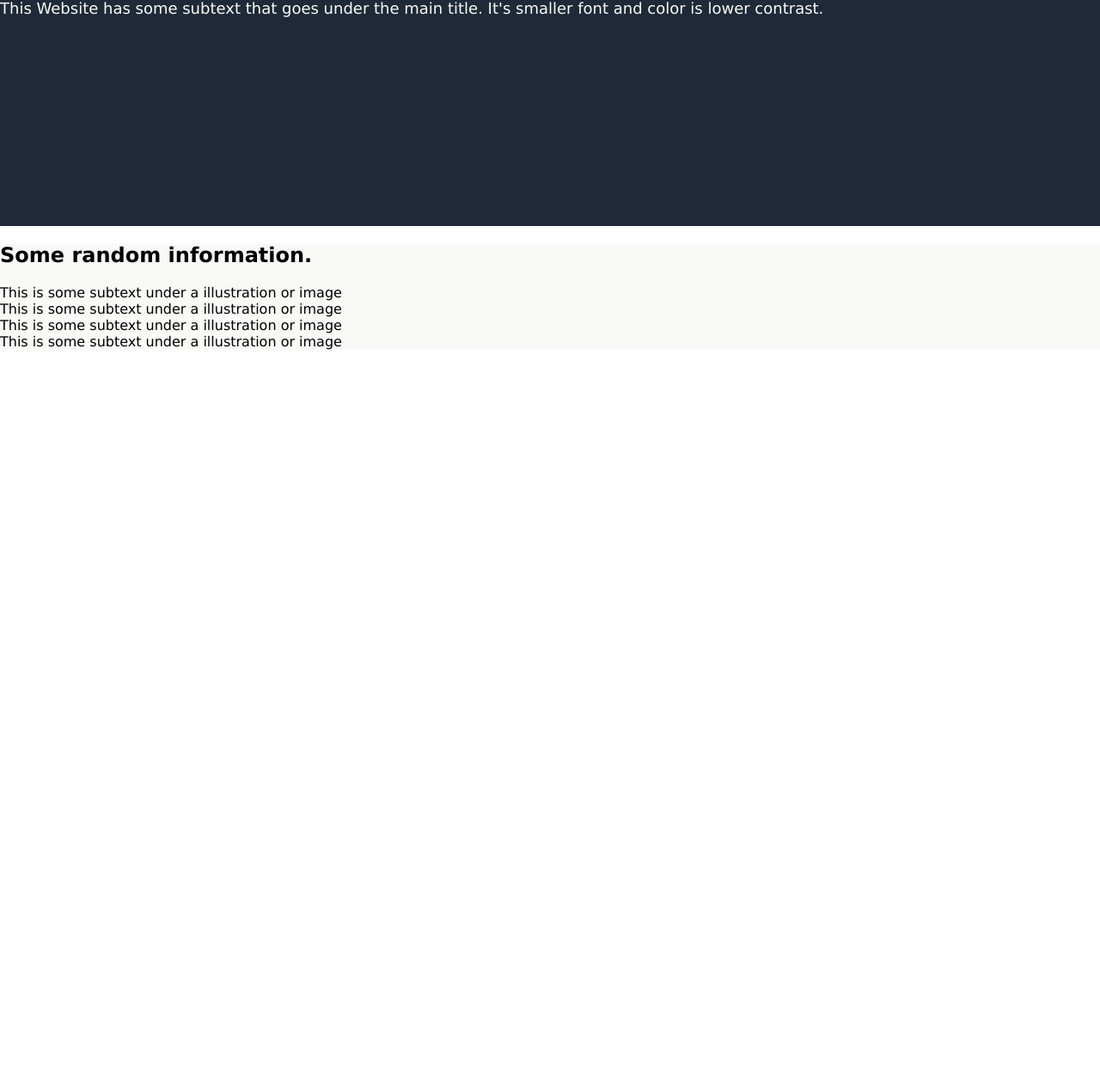
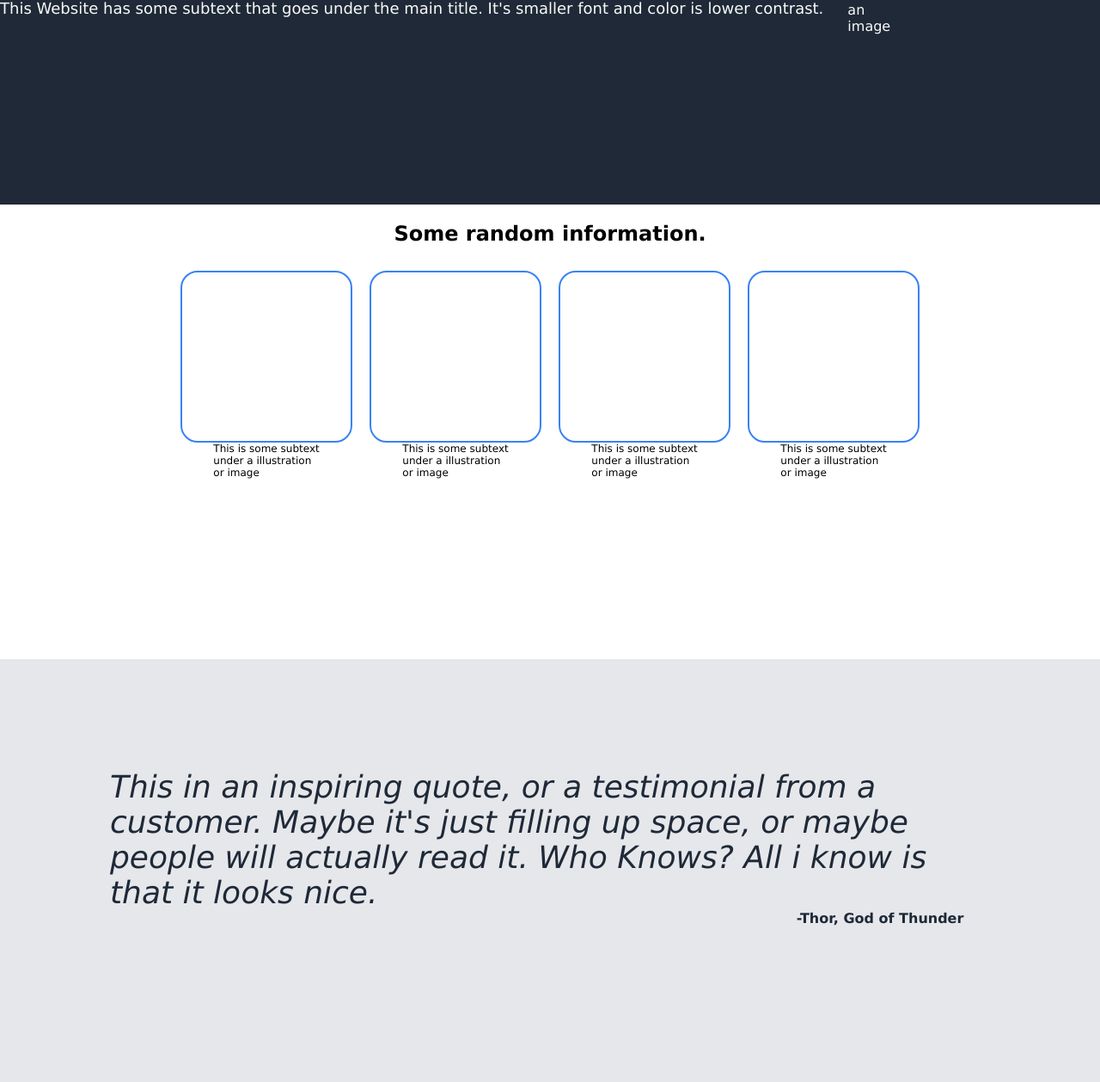
Before and after one commit to Jurand979/landing_page, a plain HTML site: page index.html in a window 1280 px wide. Shown: the part 178-1437 px from the top of the page at 86% size. Before the commit the page ends 800 px from the top, so only its background shows below. Drawn offline with Linux system fonts and the light colour scheme.

Commit message:
Updates files

```diff
--- a/index.html
+++ b/index.html
@@ -25,33 +25,59 @@
         </p>
       </div>
       <div class="containerFirst-placeholder">
-        this is a placeholder for an image
+        <p>this is a placeholder for an image</p>
       </div>
     </div>
 
     <section class="second">
+      <h2>Some random information.</h2>
       <div class="containerSecond">
-        <div class="containerSecont-boxes">
-          <h2>Some random information.</h2>
+        <div class="containerSecond-boxes">
           <div class="containerSecond-box"></div>
-          <div>This is some subtext under a illustration or image</div>
+          <div class="containerSecond-text">
+            This is some subtext <br />
+            under a illustration<br />
+            or image
+          </div>
         </div>
-        <div class="containerSecont-boxes">
+        <div class="containerSecond-boxes">
           <div class="containerSecond-box"></div>
-          <div>This is some subtext under a illustration or image</div>
+          <div class="containerSecond-text">
+            This is some subtext <br />
+            under a illustration<br />
+            or image
+          </div>
         </div>
-        <div class="containerSecont-boxes">
+        <div class="containerSecond-boxes">
           <div class="containerSecond-box"></div>
-          <div>This is some subtext under a illustration or image</div>
+          <div class="containerSecond-text">
+            This is some subtext <br />
+            under a illustration <br />or image
+          </div>
         </div>
-        <div class="containerSecont-boxes">
+        <div class="containerSecond-boxes">
           <div class="containerSecond-box"></div>
-          <div>This is some subtext under a illustration or image</div>
+          <div class="containerSecond-text">
+            This is some subtext<br />
+            under a illustration<br />
+            or image
+          </div>
         </div>
       </div>
     </section>
-    <section class="third"></section>
-    <section class="fourth"></section>
+    <section class="third">
+      <div class="third-container">
+        <div class="third-quote">
+          This in an inspiring quote, or a testimonial from a customer. Maybe
+          it's just filling up space, or maybe people will actually read it. Who
+          Knows? All i know is that it looks nice.
+        </div>
+        <div class="third-quote-author">-Thor, God of Thunder</div>
+      </div>
+    </section>
+    <section class="fourth">
+      <div class="fourth-button"></div>
+    </section>
     <footer class="footer"></footer>
   </body>
 </html>
--- a/styles.css
+++ b/styles.css
@@ -15,6 +15,7 @@ body {
   --logo-text-color: #f9faf8;
   --info-header-text: #1f2937;
   --quote-text: #1f2837;
+  --quote-bg-color: #e5e7eb;
 }
 
 .header {
@@ -49,7 +50,7 @@ body {
   display: flex;
   background: var(--dark-background);
   width: 100%;
-  height: 400px;
+  padding-bottom: 200px;
 }
 .containerFirst-text {
   display: block;
@@ -66,8 +67,84 @@ body {
 }
 
 .containerFirst-placeholder {
+  background: #333;
+  text-align: center;
+  color: var(--light-background);
+  justify-content: center;
+  align-items: center;
+  width: 3.5rem;
+  height: 2.5rem;
+}
+.containerFirst-placeholder p {
+  justify-content: center;
+  align-items: center;
+  padding: 50%;
 }
 
 .second {
-  background: var(--light-background);
+  background: #ffffff;
+  width: 100%;
+  padding-bottom: 200px;
 }
+.second h2 {
+  display: flex;
+  justify-content: center;
+  align-items: center;
+}
+.containerSecond {
+  display: flex;
+  flex-wrap: wrap;
+  justify-content: center;
+}
+.containerSecond-boxes {
+  display: flex;
+  flex-direction: column;
+  justify-content: space-between;
+  margin: 10px;
+}
+.containerSecond-box {
+  width: 200px;
+  height: 200px;
+  border: var(--button-color) solid 2px;
+  border-radius: 20px;
+}
+.containerSecond-text {
+  display: flex;
+  font-size: 12px;
+  justify-content: center;
+}
+
+.third {
+  background: var(--quote-bg-color);
+  width: 100%;
+  padding-bottom: 200px;
+}
+.third-container {
+  display: flex;
+  flex-direction: column;
+  justify-content: center;
+  align-items: center;
+}
+.third-quote {
+  display: flex;
+  justify-items: center;
+  align-items: center;
+  width: 80%;
+  height: 50%;
+  font-size: 36px;
+  margin-top: 10%;
+  font-weight: 300;
+  font-style: italic;
+  color: var(--dark-background);
+  display: flex;
+  justify-content: center;
+}
+.third-quote-author {
+  margin-left: 60%;
+  font-weight: 700;
+  color: var(--info-header-text);
+}
+
+.fourth {
+  background-color: white;
+}
```
